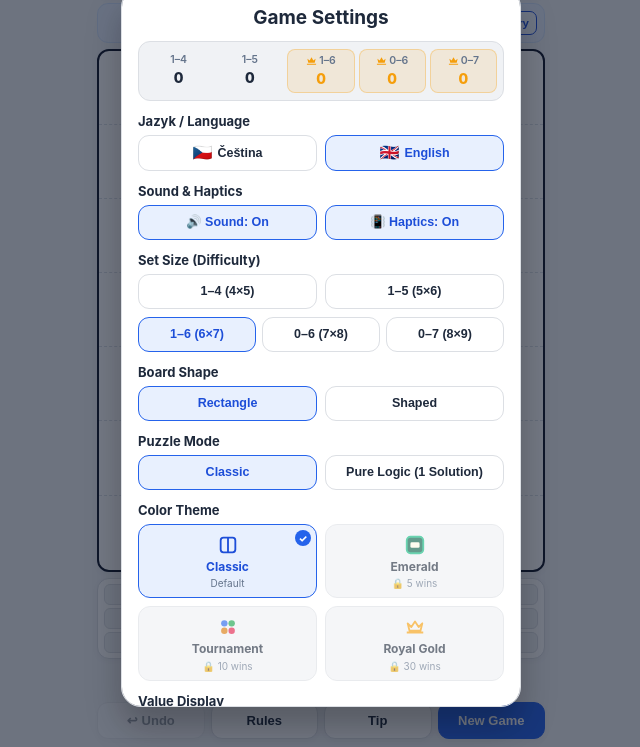
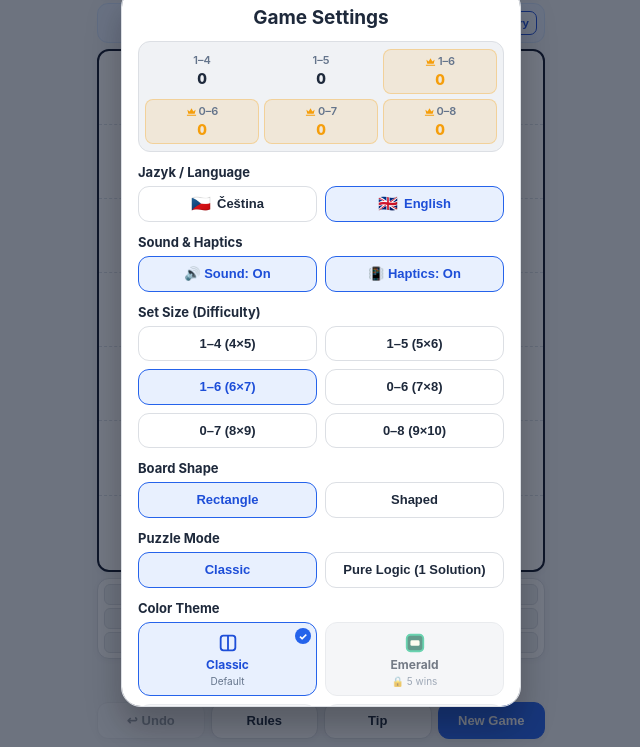
Before and after one commit to OnSnpi/Homino, a plain HTML site: page www/index.html in a window 1280 px wide. Both pictures are taken after a click on the button 838 px from the left and 28 px from the top of the page. Shown: the part 53-800 px from the top of the page, without its empty margins (319-959 px from the left). Drawn offline with Linux system fonts and the light colour scheme.

Commit message:
Update index.html

```diff
--- a/www/index.html
+++ b/www/index.html
@@ -100,6 +100,7 @@
       --c5: #0891b2;
       --c6: #e11d48;
       --c7: #0f766e;
+      --c8: #9333ea;
     }
 
     /* 30 vyher: Kralovska zlata edice */
@@ -502,7 +503,7 @@
       border-right: 1px dashed rgba(148, 163, 184, 0.34);
       border-bottom: 1px dashed rgba(148, 163, 184, 0.34);
       font-weight: 700;
-      font-size: clamp(16px, 5vw, 24px);
+      font-size: clamp(14px, 4.4vw, 23px);
       color: var(--text);
       background: transparent;
       z-index: 2;
@@ -560,6 +561,7 @@
     body.theme-tournament .val-5 { color: var(--c5); }
     body.theme-tournament .val-6 { color: var(--c6); }
     body.theme-tournament .val-7 { color: var(--c7); }
+    body.theme-tournament .val-8 { color: var(--c8); }
 
     body.theme-royal .cell:not(.is-hole) {
       color: #fde68a;
@@ -740,6 +742,11 @@
       grid-template-columns: repeat(6, minmax(0, 1fr));
     }
 
+    .tray-grid.cols-9 {
+      grid-template-columns: repeat(9, minmax(0, 1fr));
+      gap: 2.5px;
+    }
+
     .tray-item {
       border: 1px solid var(--border);
       border-radius: 6px;
@@ -759,6 +766,12 @@
       overflow: hidden;
       cursor: pointer;
       transition: all 0.15s ease;
+    }
+
+    .tray-grid.cols-9 .tray-item {
+      font-size: 10px;
+      min-height: 19px;
+      border-radius: 5px;
     }
 
     .tray-item:active {
@@ -1218,8 +1231,8 @@
       border-radius: 12px;
       padding: 7px 6px;
       display: grid;
-      grid-template-columns: repeat(5, 1fr);
-      gap: 4px;
+      grid-template-columns: repeat(3, 1fr);
+      gap: 5px;
       cursor: pointer;
     }
 
@@ -1238,7 +1251,7 @@
     }
 
     .stat-col-label {
-      font-size: 10.5px;
+      font-size: 11px;
       font-weight: 600;
       color: var(--text-muted);
       display: flex;
@@ -1264,10 +1277,7 @@
       gap: 8px;
     }
 
-    .segmented-3 {
-      display: grid;
-      grid-template-columns: repeat(3, 1fr);
-      gap: 6px;
+    .segmented-2.mt-8 {
       margin-top: 8px;
     }
 
@@ -1275,15 +1285,15 @@
       background: var(--card);
       border: 1.5px solid var(--border);
       color: var(--text);
-      padding: 9px 4px;
+      padding: 9px 6px;
       border-radius: 11px;
-      font-size: 12.5px;
+      font-size: 13px;
       font-weight: 600;
       cursor: pointer;
       display: flex;
       align-items: center;
       justify-content: center;
-      gap: 5px;
+      gap: 6px;
       text-align: center;
       line-height: 1.2;
     }
@@ -1685,6 +1695,13 @@
           </span>
           <span class="stat-col-val" id="stat-wins-8">0</span>
         </div>
+        <div class="stat-col master-col">
+          <span class="stat-col-label">
+            <svg width="11" height="11" viewBox="0 0 24 24" fill="#f59e0b"><path d="M2 19h20v2H2v-2zm1-11l5 4 4-7 4 7 5-4-2 9H5L3 8z"/></svg>
+            0&#8211;8
+          </span>
+          <span class="stat-col-val" id="stat-wins-9">0</span>
+        </div>
       </div>
 
       <div class="modal-section-label"><span id="set-lang-label">Jazyk / Language</span></div>
@@ -1710,10 +1727,11 @@
         <button class="seg-choice" id="diff-4" data-diff="4">1&#8211;4 (4&#215;5)</button>
         <button class="seg-choice" id="diff-5" data-diff="5">1&#8211;5 (5&#215;6)</button>
       </div>
-      <div class="segmented-3">
+      <div class="segmented-2 mt-8">
         <button class="seg-choice" id="diff-6" data-diff="6">1&#8211;6 (6&#215;7)</button>
         <button class="seg-choice" id="diff-7" data-diff="7">0&#8211;6 (7&#215;8)</button>
         <button class="seg-choice" id="diff-8" data-diff="8">0&#8211;7 (8&#215;9)</button>
+        <button class="seg-choice" id="diff-9" data-diff="9">0&#8211;8 (9&#215;10)</button>
       </div>
 
       <div class="modal-section-label"><span id="set-shape-label">Tvar desky</span></div>
```
